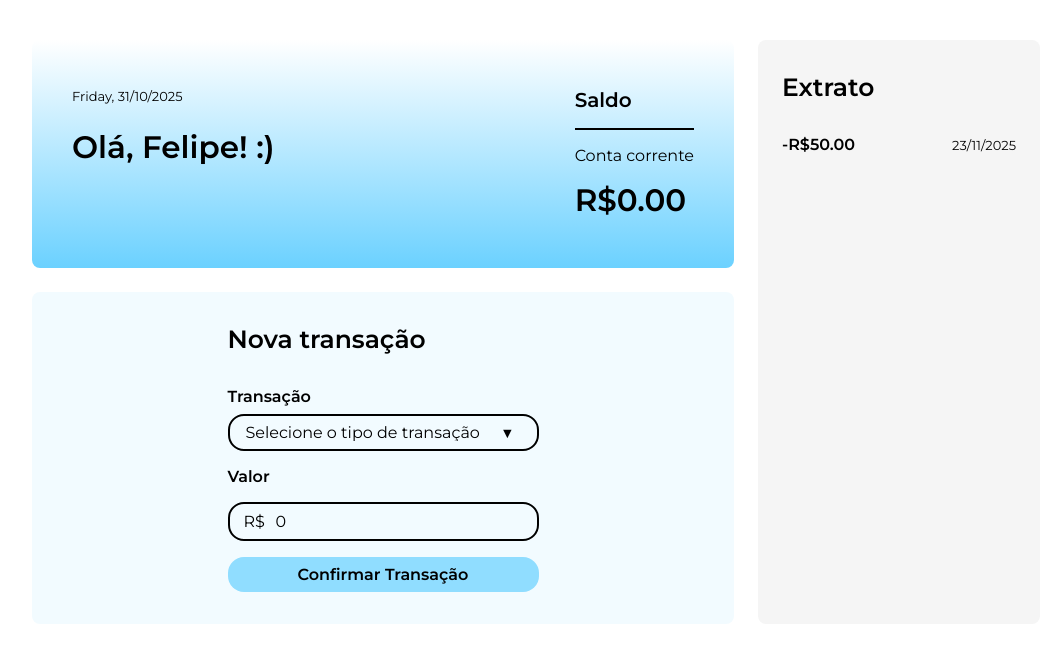
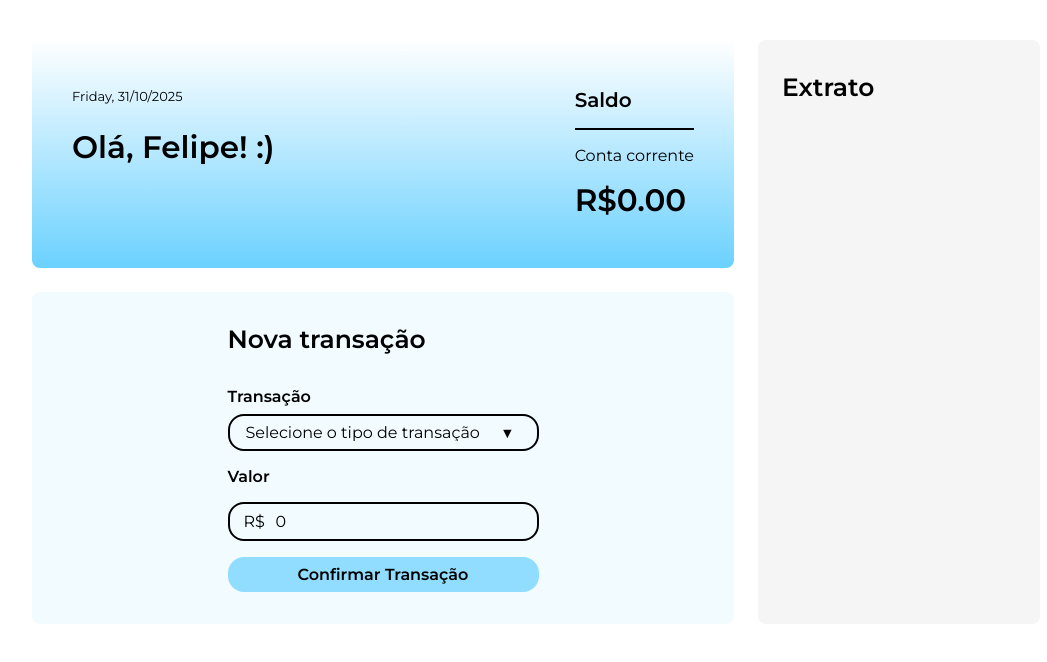
Before and after one commit to feliven/anybank, an Angular app: page / in a window 1280 px wide. Shown: the top 662 px of the page, without its empty margins (104-1151 px from the left). Built offline with nearby package versions, Linux system fonts and the light colour scheme.

Commit message:
extrato está funcional

```diff
--- a/src/app/app.component.html
+++ b/src/app/app.component.html
@@ -5,5 +5,8 @@
       (transacaoCriada)="processarTransacao($event)"
     ></app-form-nova-transacao>
   </div>
-  <app-extrato class="extrato"></app-extrato>
+  <app-extrato
+    [listaTransacoes]="listaTransacoes()"
+    class="extrato"
+  ></app-extrato>
 </div>
--- a/src/app/extrato/extrato.component.html
+++ b/src/app/extrato/extrato.component.html
@@ -2,6 +2,10 @@
   <h2 class="titulo">Extrato</h2>
 
   <ul class="transacoes">
-    <li><app-transacao></app-transacao></li>
+    @for (item of listaTransacoes(); track $index) {
+    <li>
+      <app-transacao [transacao]="item"></app-transacao>
+    </li>
+    }
   </ul>
 </aside>
--- a/src/app/extrato/extrato.component.ts
+++ b/src/app/extrato/extrato.component.ts
@@ -1,6 +1,7 @@
-import { Component } from '@angular/core';
+import { Component, input } from '@angular/core';
 
 import { TransacaoComponent } from './transacao/transacao.component';
+import { Transacao } from '../modelos/transacao';
 
 @Component({
   selector: 'app-extrato',
@@ -8,4 +9,6 @@ import { TransacaoComponent } from './transacao/transacao.component';
   templateUrl: './extrato.component.html',
   styleUrl: './extrato.component.css',
 })
-export class ExtratoComponent {}
+export class ExtratoComponent {
+  listaTransacoes = input.required<Transacao[]>();
+}
--- a/src/app/extrato/transacao/transacao.component.html
+++ b/src/app/extrato/transacao/transacao.component.html
@@ -1,4 +1,4 @@
 <div class="transacao">
-  <span class="valor">{{ -50 | currency : "BRL" }}</span>
+  <span class="valor">{{ transacao().valor | currency : "BRL" }}</span>
   <span class="data">{{ "23/11/2025" }}</span>
 </div>
--- a/src/app/extrato/transacao/transacao.component.ts
+++ b/src/app/extrato/transacao/transacao.component.ts
@@ -1,5 +1,7 @@
-import { Component, computed } from '@angular/core';
+import { Component, computed, input } from '@angular/core';
 import { CurrencyPipe, DatePipe } from '@angular/common';
+
+import { Transacao } from '../../modelos/transacao';
 
 @Component({
   selector: 'app-transacao',
@@ -8,6 +10,5 @@ import { CurrencyPipe, DatePipe } from '@angular/common';
   styleUrl: './transacao.component.css',
 })
 export class TransacaoComponent {
-  valor = computed(() => {});
-  transacao() {}
+  transacao = input.required<Transacao>();
 }
```
